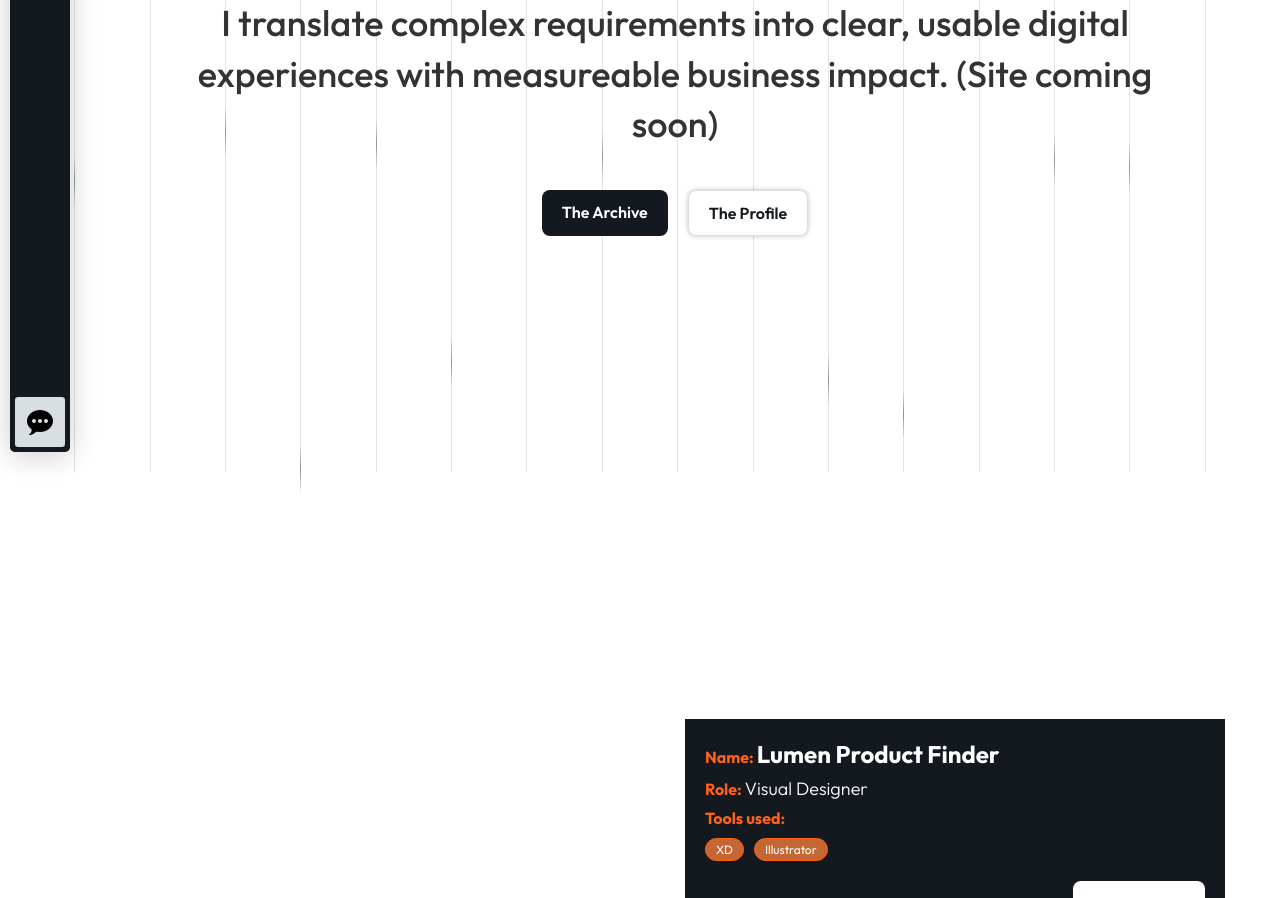
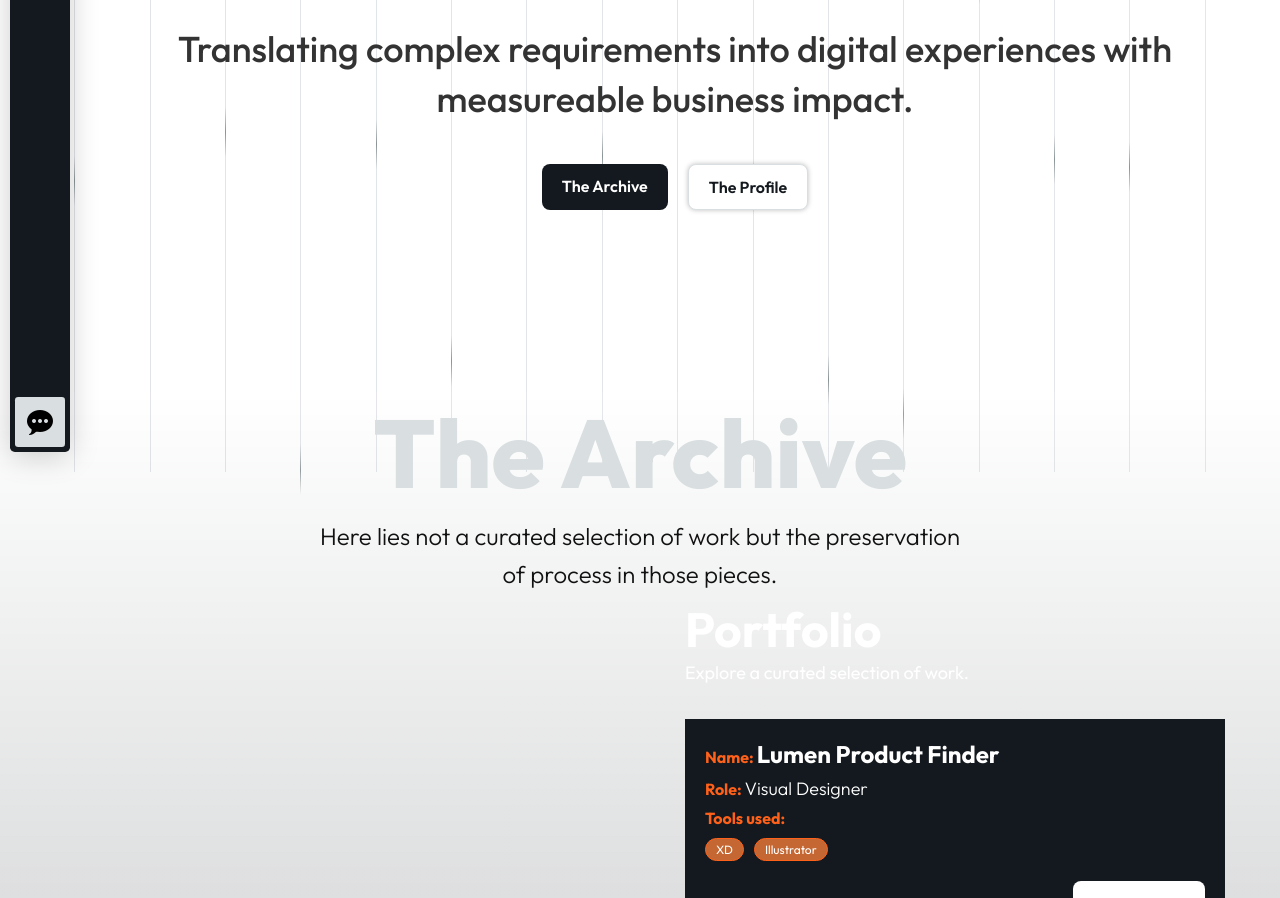
Before and after one commit to Mr-SDunlap/sdunlap-site-main, a plain HTML site: page index.html in a window 1280 px wide. Shown: the part 328-1226 px from the top of the page. Drawn offline with nearby package versions, Linux system fonts and the light colour scheme; files whose address does not match are found by name.

Commit message:
Archive v2

```diff
--- a/index.html
+++ b/index.html
@@ -83,13 +83,13 @@
   <section id="section_landing">
     <div class="section-container landing-container">
       <div class="name-header-container">
-        <h1 class="site-name">SDUNLAP (Test)</h1>
+        <h1 class="site-name">SDUNLAP</h1>
         <div class="landing-name">
           <h3>Stephen Dunlap</h3>
         </div>
         <h1 class="home-message">
-          I translate complex requirements into clear, usable digital
-          experiences with measureable business impact. (Site coming soon)
+          Translating complex requirements into digital
+          experiences with measureable business impact.
         </h1>
         <div class="landing-btns">
           <a class="landing-work-btn primary-btn" href="#section_files">The Archive</a>
@@ -101,6 +101,8 @@
     </div>
   </section>
   <section id="section_files">
+    <h1 class="section-title">The Archive</h1>
+    <h4 class="section-description">Here lies not a curated selection of work but the preservation of process in those pieces.</h4>
     <div class="section-container files-container">
       <div class="portfolio-wrapper">
         <div class="project-visuals">
--- a/style.css
+++ b/style.css
@@ -1009,6 +1009,32 @@ body {
   min-height: 100vh;
   padding-block: 20px;
   position: relative;
+  background-image: linear-gradient(to bottom, rgba(255, 255, 255, 0.1), rgba(19, 25, 30, 1));
+
+  & .section-title {
+    color: var(--platinum);
+    font-size: clamp(3rem, 8vw, 6rem);
+    font-weight: 800;
+    margin-bottom: 2rem;
+    position: absolute;
+    top: 0;
+    left: 50%;
+    transform: translateX(-50%);
+    text-align: center;
+  }
+
+  & .section-description {
+    color: var(--off-black);
+    font-size: clamp(1rem, 2vw, 1.5rem);
+    font-weight: 300;
+    margin-bottom: 2rem;
+    line-height: 1.6;
+    position: absolute;
+    top: 125px;
+    left: 50%;
+    transform: translateX(-50%);
+    text-align: center;
+  }
 }
 
 .files-container {
```
